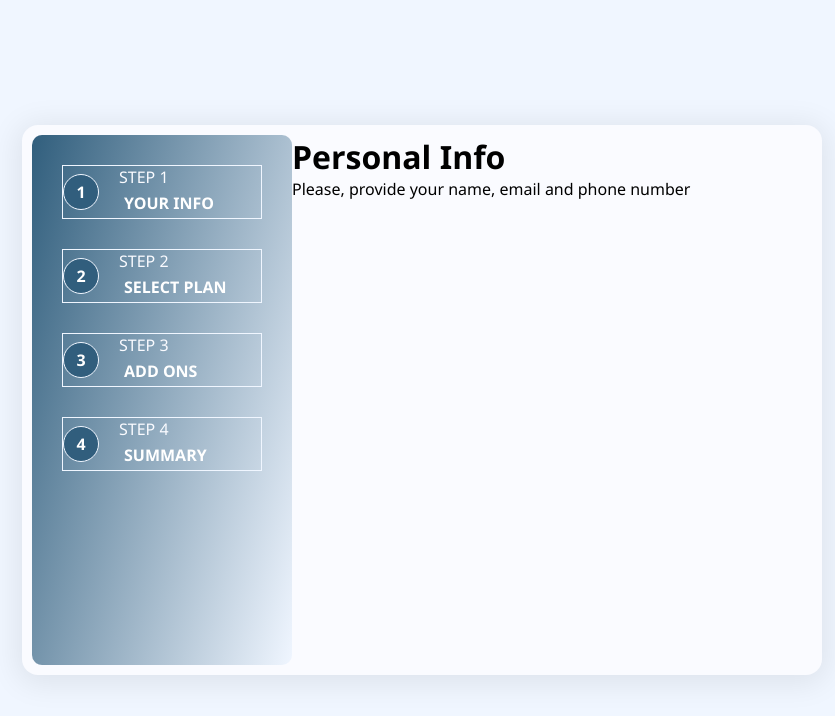
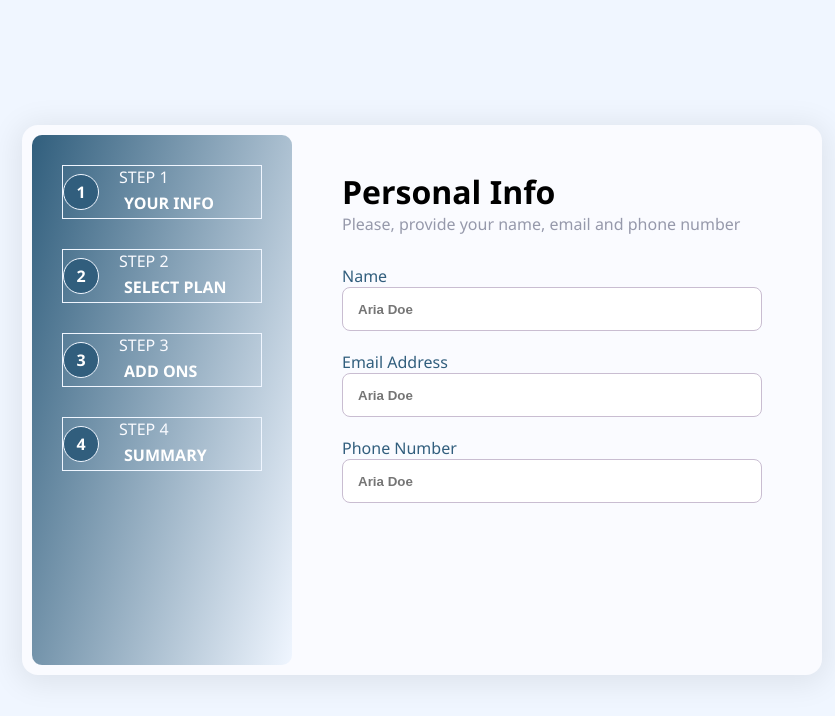
Before and after one commit to banuaggun/multi-step-form, a Vue app: page / in a window 1280 px wide. Shown: the top 716 px of the page, without its empty margins (218-1053 px from the left). Built offline with nearby package versions, Linux system fonts and the light colour scheme.

Commit message:
Personal information form field is being prepared-2

```diff
--- a/src/components/PersonalInfo.vue
+++ b/src/components/PersonalInfo.vue
@@ -3,6 +3,20 @@
     <h1>Personal Info</h1>
     <p>Please, provide your name, email and phone number</p>
   </div>
+  <form>
+    <div class="form-group">
+      <label for="name">Name</label>
+      <input type="text" id="name" v-model="name" placeholder="Aria Doe">
+    </div>
+    <div class="form-group">
+      <label for="name">Email Address</label>
+      <input type="text" id="email" v-model="name" placeholder="Aria Doe">
+    </div>
+    <div class="form-group">
+      <label for="name">Phone Number</label>
+      <input type="number" id="number" v-model="name" placeholder="Aria Doe">
+    </div>
+  </form>
 </template>
 <script setup>
 
--- a/src/styles/global/global.sass
+++ b/src/styles/global/global.sass
@@ -47,6 +47,9 @@ body
     background: linear-gradient(105deg, $lapis-lazuli, $alice-blue)
     padding:30px
 
+  &-form-details
+    padding: 10px 50px
+
 .steps
 
     &-content
@@ -79,5 +82,36 @@ body
             margin:4px 5px
 
     &-description
+      padding-top:25px
       h1
-        font-size: 2rem
+        margin-bbottom:10px
+
+      p
+        color:$cool-gray
+        font-size: 1rem
+        margin-bottom:30px
+
+.form-group
+  display:flex
+  flex-direction: column
+  margin-bottom:20px
+
+  input
+    width:100%
+    height: 44px
+    outline:none
+    border-radius: 8px
+    border:1px solid $thistle
+    padding:10px 15px
+    color:$turquoise
+    font-weight: 600
+
+  input[type="text"]:focus
+    border:1px solid $thistle
+    outline:none
+    border:none
+
+  label
+    color: $lapis-lazuli
+    font-weight: 500
+    margin-bottom: 5px
```
